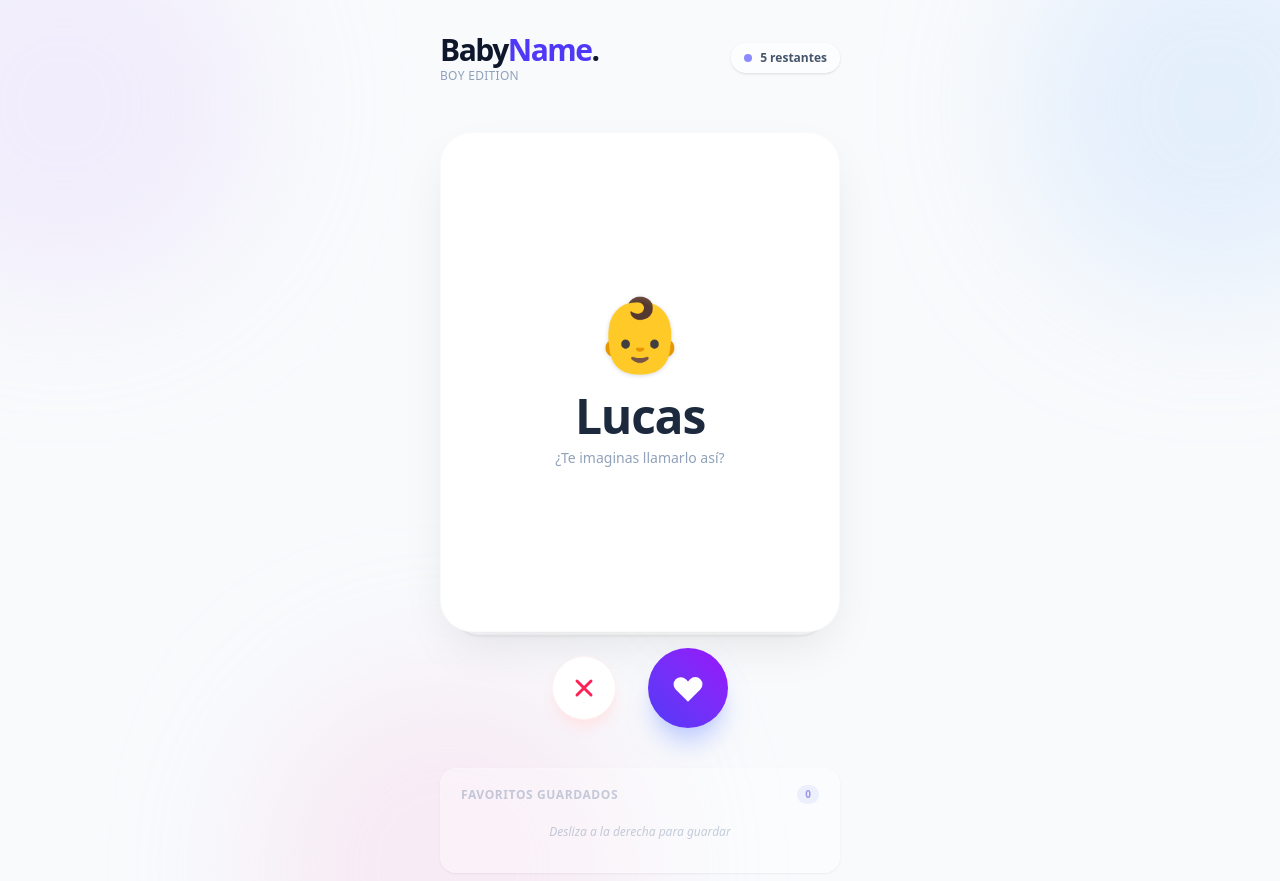
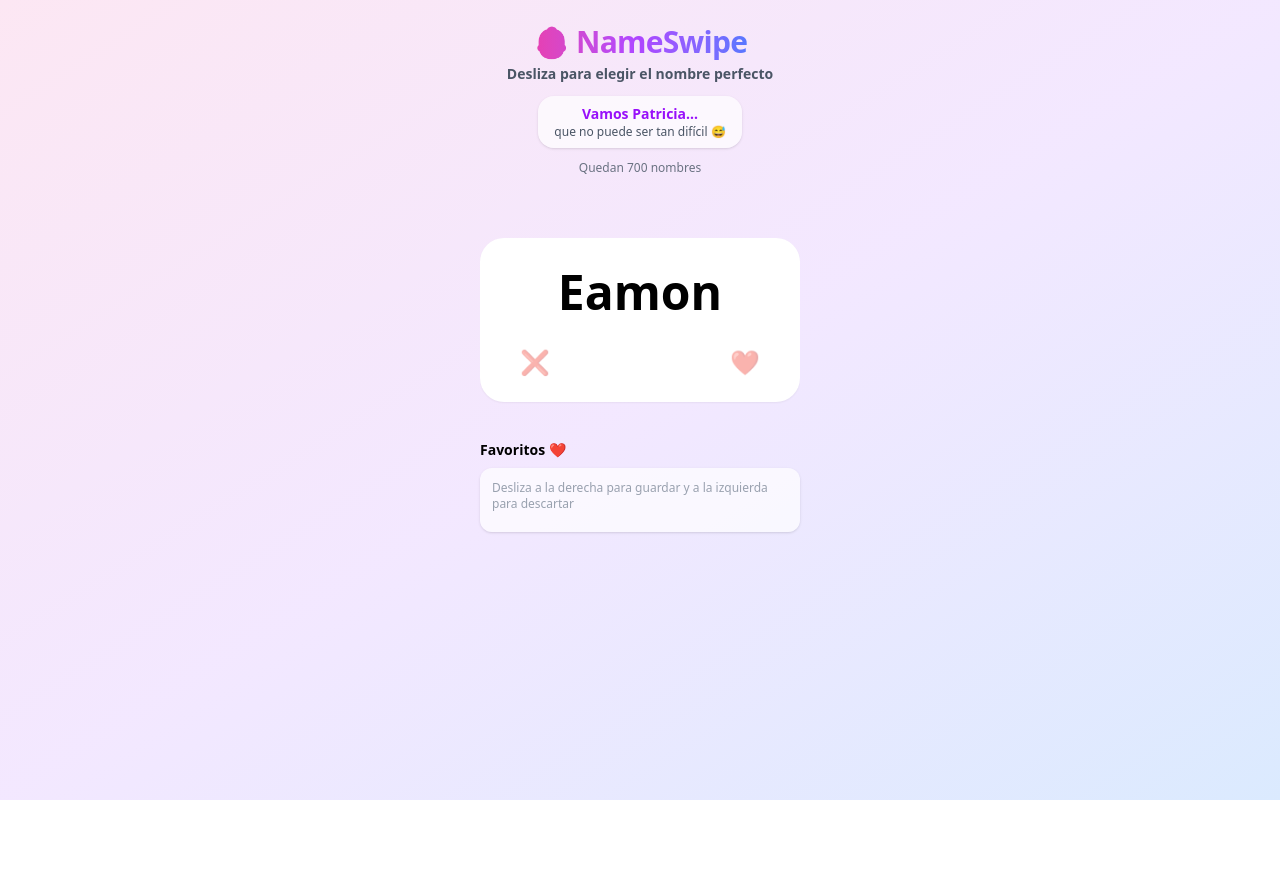
Before and after one commit to Sergiomsrs/name-game, a React (Vite) app: page / in a window 1280 px wide. After the commit the page ends 800 px from the top, so only its background shows below. Built offline with nearby package versions, Linux system fonts and the light colour scheme.

Commit message:
Revert "refactorizar lógica de manejo de acciones y mejorar la interfaz de usuario"
This reverts commit e9c0ed5e59fa06ce2f189761f8d8885e74161d8a.

```diff
--- a/src/App.jsx
+++ b/src/App.jsx
@@ -1,234 +1,172 @@
-import { useState } from "react";
-// import { NAMES } from "./data/names"; // Descomenta esto cuando lo integres
+import { useState } from "react"
+import { NAMES } from "./data/names" // ajusta la ruta si hace falta
 
 export const App = () => {
-  // Mock data para visualizarlo ahora (luego usa tu import NAMES)
-  const [availableNames, setAvailableNames] = useState([
-    { id: 1, name: "Lucas" },
-    { id: 2, name: "Mateo" },
-    { id: 3, name: "Enzo" },
-    { id: 4, name: "Leo" },
-    { id: 5, name: "Hugo" },
-  ]);
-  const [favorites, setFavorites] = useState([]);
+  /* ============================
+     STATE
+  ============================ */
+  const [availableNames, setAvailableNames] = useState(NAMES)
+  const [favorites, setFavorites] = useState([])
 
-  // Swipe state
-  const [startX, setStartX] = useState(null);
-  const [translateX, setTranslateX] = useState(0);
-  const [isAnimating, setIsAnimating] = useState(false);
+  // swipe state
+  const [startX, setStartX] = useState(null)
+  const [translateX, setTranslateX] = useState(0)
+  const [isAnimating, setIsAnimating] = useState(false)
 
-  const currentName = availableNames[0];
-  const nextName = availableNames[1]; // Para el efecto visual de "siguiente carta"
-  const SWIPE_THRESHOLD = 100;
+  const currentName = availableNames[0]
+  const SWIPE_THRESHOLD = 120
 
   /* ============================
-       LOGIC
+     ACTIONS
   ============================ */
-  const handleAction = (type) => {
-    setIsAnimating(true);
-    const direction = type === "like" ? 1 : -1;
-    const screenWidth = typeof window !== "undefined" ? window.innerWidth : 500;
+  const like = () => {
+    if (!currentName) return
+    setFavorites([...favorites, currentName])
+    setAvailableNames(availableNames.slice(1))
+  }
 
-    // Animación de salida más larga
-    setTranslateX(direction * (screenWidth + 100));
-
-    setTimeout(() => {
-      if (type === "like") {
-        setFavorites([currentName, ...favorites]);
+  const discard = () => {
+    if (!currentName) return
+    setAvailableNames(availableNames.slice(1))
   }
-      setAvailableNames((prev) => prev.slice(1));
-      resetCard();
-    }, 300);
-  };
-
-  const resetCard = () => {
-    setIsAnimating(false); // Desactivar transición para reset instantáneo
-    setTranslateX(0);
-    setStartX(null);
-  };
 
   /* ============================
      TOUCH HANDLERS
   ============================ */
   const handleTouchStart = (e) => {
-    setStartX(e.touches[0].clientX);
-    setIsAnimating(false);
-  };
+    setStartX(e.touches[0].clientX)
+    setIsAnimating(false)
+  }
 
   const handleTouchMove = (e) => {
-    if (startX === null) return;
-    const currentX = e.touches[0].clientX;
-    setTranslateX(currentX - startX);
-  };
+    if (startX === null) return
+    const currentX = e.touches[0].clientX
+    setTranslateX(currentX - startX)
+  }
 
   const handleTouchEnd = () => {
     if (Math.abs(translateX) > SWIPE_THRESHOLD) {
-      handleAction(translateX > 0 ? "like" : "discard");
+      setIsAnimating(true)
+
+      if (translateX > 0) {
+        // LIKE
+        setTranslateX(400)
+        setTimeout(() => {
+          like()
+          resetCard()
+        }, 300)
       } else {
-      setIsAnimating(true);
-      setTranslateX(0);
+        // DISCARD
+        setTranslateX(-400)
+        setTimeout(() => {
+          discard()
+          resetCard()
+        }, 300)
       }
-  };
+    } else {
+      // volver al centro
+      setIsAnimating(true)
+      setTranslateX(0)
+    }
+
+    setStartX(null)
+  }
+
+  const resetCard = () => {
+    setTranslateX(0)
+    setIsAnimating(false)
+  }
 
   /* ============================
-       UI HELPERS
+     UI
   ============================ */
-  const rotation = translateX / 15;
-  const likeOpacity = Math.min(translateX / (SWIPE_THRESHOLD * 0.8), 1);
-  const nopeOpacity = Math.min(Math.abs(translateX) / (SWIPE_THRESHOLD * 0.8), 1);
-
   return (
-    <div className="relative min-h-screen w-full overflow-hidden bg-[#F8FAFC] text-slate-800 font-sans selection:bg-indigo-100">
-
-      {/* FONDO DECORATIVO (Blobs de color) */}
-      <div className="absolute top-[-10%] left-[-10%] w-96 h-96 bg-purple-200 rounded-full mix-blend-multiply filter blur-3xl opacity-30 animate-blob"></div>
-      <div className="absolute top-[-10%] right-[-10%] w-96 h-96 bg-blue-200 rounded-full mix-blend-multiply filter blur-3xl opacity-30 animate-blob animation-delay-2000"></div>
-      <div className="absolute bottom-[-20%] left-[20%] w-96 h-96 bg-pink-200 rounded-full mix-blend-multiply filter blur-3xl opacity-30 animate-blob animation-delay-4000"></div>
-
-      <div className="relative z-10 flex flex-col items-center h-full min-h-screen max-w-md mx-auto px-6 py-6">
+    <div className="min-h-screen bg-linear-to-br from-pink-100 via-purple-100 to-blue-100 flex flex-col items-center  px-4 pt-6">
 
       {/* HEADER */}
-        <header className="w-full flex justify-between items-center mb-8 pt-2">
-          <div>
-            <h1 className="text-3xl font-extrabold tracking-tighter text-slate-900">
-              Baby<span className="text-indigo-600">Name</span>.
+      <header className="text-center mb-6">
+        <h1 className="text-3xl font-extrabold tracking-tight bg-linear-to-r from-pink-500 via-purple-500 to-blue-500 bg-clip-text text-transparent">
+          👶 NameSwipe
         </h1>
-            <p className="text-xs font-medium text-slate-400 tracking-wide uppercase">
-              Boy Edition
+
+        <p className="text-sm text-gray-600 mt-1 font-bold">
+          Desliza para elegir el nombre perfecto
+        </p>
+
+        {/* MENSAJE PERSONALIZADO*/}
+        <div className="mt-3 px-4 py-2 rounded-2xl bg-white/70 shadow-sm inline-block">
+          <p className="text-sm font-semibold text-purple-600">
+            Vamos Patricia…
+          </p>
+          <p className="text-xs text-gray-600">
+            que no puede ser tan difícil 😅
           </p>
         </div>
-          <div className="flex items-center gap-2 bg-white/60 backdrop-blur-sm border border-white/50 px-3 py-1.5 rounded-full shadow-sm">
-            <span className="w-2 h-2 rounded-full bg-indigo-500 animate-pulse"></span>
-            <span className="text-xs font-bold text-slate-600">
-              {availableNames.length} restantes
-            </span>
-          </div>
+
+        <p className="text-xs text-gray-500 mt-3">
+          Quedan {availableNames.length} nombres
+        </p>
       </header>
 
-        {/* ZONA DE CARTAS */}
-        <main className="flex-1 w-full flex items-center justify-center relative my-4">
-
-          {availableNames.length > 0 ? (
-            <div className="relative w-full aspect-[3/4] max-h-[500px]">
-
-              {/* CARTA TRASERA (Efecto de pila) - Solo visible si hay más nombres */}
-              {nextName && (
-                <div className="absolute inset-0 bg-white rounded-[32px] border border-slate-100 shadow-sm transform scale-95 translate-y-4 opacity-60 pointer-events-none flex flex-col items-center justify-center">
-                  <h2 className="text-4xl font-bold text-slate-300 blur-[2px]">{nextName.name}</h2>
-                </div>
-              )}
-
-              {/* CARTA PRINCIPAL (INTERACTIVA) */}
+      {/* CARD AREA */}
+      <main className="relative w-full max-w-xs flex items-center justify-center h-60 overflow-hidden">
+        {currentName ? (
           <div
             onTouchStart={handleTouchStart}
             onTouchMove={handleTouchMove}
             onTouchEnd={handleTouchEnd}
-                className={`
-                  absolute inset-0 bg-white rounded-[32px]
-                  shadow-[0_20px_50px_-12px_rgba(0,0,0,0.1)]
-                  border border-slate-50
-                  flex flex-col items-center justify-center
-                  cursor-grab active:cursor-grabbing touch-none
-                  ${isAnimating ? "transition-transform duration-300 ease-out" : ""}
+            className={`bg-white w-full rounded-3xl shadow-xs p-6 text-center flex flex-col justify-between items-center
+              ${isAnimating ? "transition-transform duration-300" : ""}
             `}
             style={{
-                  transform: `translateX(${translateX}px) rotate(${rotation}deg)`,
+              transform: `translateX(${translateX}px) rotate(${translateX / 20}deg)`,
+              overflow: "hidden",
             }}
           >
-                {/* SELLOS VISUALES AL DESLIZAR */}
-                {translateX > 0 && (
-                  <div
-                    className="absolute top-8 left-8 border-4 border-emerald-500 text-emerald-500 text-2xl font-black px-4 py-1 rounded-lg uppercase tracking-widest -rotate-12 z-20"
-                    style={{ opacity: likeOpacity }}
-                  >
-                    GUSTA
-                  </div>
-                )}
-                {translateX < 0 && (
-                  <div
-                    className="absolute top-8 right-8 border-4 border-rose-500 text-rose-500 text-2xl font-black px-4 py-1 rounded-lg uppercase tracking-widest rotate-12 z-20"
-                    style={{ opacity: nopeOpacity }}
-                  >
-                    NOPE
-                  </div>
-                )}
-
-                {/* CONTENIDO DE LA CARTA */}
-                <div className="pointer-events-none text-center p-6">
-                  <div className="text-7xl mb-6 filter drop-shadow-sm">👶</div>
-                  <h2 className="text-5xl font-black text-slate-800 tracking-tight mb-2">
+            <h2 className="text-5xl font-bold leading-tight wrap-break-words px-2 text-center">
               {currentName.name}
             </h2>
-                  <p className="text-slate-400 font-medium text-sm">
-                    ¿Te imaginas llamarlo así?
-                  </p>
-                </div>
+
+            {/* SWIPE HINTS */}
+            <div className="flex justify-between mt-6 text-2xl opacity-40 w-full px-4">
+              <span>❌</span>
+              <span>❤️</span>
             </div>
           </div>
         ) : (
-            /* ESTADO VACÍO */
-            <div className="text-center p-10 bg-white/50 backdrop-blur-md rounded-3xl border border-white/50 shadow-sm animate-in zoom-in duration-500">
-              <div className="text-6xl mb-4">🎉</div>
-              <h3 className="text-2xl font-bold text-slate-800 mb-2">¡Lista completada!</h3>
-              <p className="text-slate-500 text-sm">
-                Has revisado los 1000 nombres.<br />Revisa tus favoritos abajo.
+          <div className="text-center text-gray-500">
+            <p className="text-lg font-semibold">
+              🎉 No quedan más nombres
+            </p>
+            <p className="text-sm mt-1">
+              Has revisado todos los nombres
             </p>
           </div>
         )}
       </main>
 
-        {/* BOTONES DE ACCIÓN (Más claros y elegantes) */}
-        <div className="flex items-center justify-center gap-8 w-full mb-6">
-          <button
-            onClick={() => handleAction("discard")}
-            disabled={!currentName}
-            className="group relative flex items-center justify-center w-16 h-16 bg-white rounded-full shadow-lg shadow-rose-100 border border-rose-50 text-rose-500 transition-all active:scale-90 hover:scale-105 hover:bg-rose-50 disabled:opacity-50"
-            aria-label="Descartar nombre"
-          >
-            <svg xmlns="http://www.w3.org/2000/svg" className="h-7 w-7 transition-transform group-hover:-rotate-12" fill="none" viewBox="0 0 24 24" stroke="currentColor" strokeWidth={2.5}>
-              <path strokeLinecap="round" strokeLinejoin="round" d="M6 18L18 6M6 6l12 12" />
-            </svg>
-          </button>
+      {/* FAVORITES */}
+      <section className="w-full max-w-xs mt-0 mb-6 shrink-0">
+        <h3 className="text-sm font-semibold mb-2">
+          Favoritos ❤️
+        </h3>
 
-          <button
-            onClick={() => handleAction("like")}
-            disabled={!currentName}
-            className="group relative flex items-center justify-center w-20 h-20 bg-gradient-to-tr from-indigo-600 to-purple-600 rounded-full shadow-xl shadow-indigo-200 text-white transition-all active:scale-90 hover:scale-105 hover:shadow-indigo-300 disabled:opacity-50"
-            aria-label="Guardar nombre"
-          >
-            <svg xmlns="http://www.w3.org/2000/svg" className="h-9 w-9 transition-transform group-hover:scale-110" viewBox="0 0 20 20" fill="currentColor">
-              <path fillRule="evenodd" d="M3.172 5.172a4 4 0 015.656 0L10 6.343l1.172-1.171a4 4 0 115.656 5.656L10 17.657l-6.828-6.829a4 4 0 010-5.656z" clipRule="evenodd" />
-            </svg>
-          </button>
-        </div>
-
-        {/* FAVORITOS (Drawer Inferior) */}
-        <div className={`w-full transition-all duration-500 ${favorites.length > 0 ? 'opacity-100 translate-y-0' : 'opacity-50 translate-y-4'}`}>
-          <div className="bg-white/70 backdrop-blur-md rounded-2xl p-4 border border-white/50 shadow-sm">
-            <div className="flex items-center justify-between mb-3 px-1">
-              <h3 className="text-xs font-bold uppercase tracking-wider text-slate-400">Favoritos guardados</h3>
-              <span className="bg-indigo-100 text-indigo-700 text-[10px] font-bold px-2 py-0.5 rounded-full">
-                {favorites.length}
-              </span>
-            </div>
-
-            <div className="flex gap-2 overflow-x-auto pb-2 scrollbar-hide">
+        <div className="bg-white/70 rounded-xl shadow p-3 min-h-16">
           {favorites.length === 0 ? (
-                <p className="text-xs text-slate-400 w-full text-center italic py-2">
-                  Desliza a la derecha para guardar
+            <p className="text-gray-400 text-xs">
+              Desliza a la derecha para guardar y a la izquierda para descartar
             </p>
           ) : (
-                favorites.map((fav, i) => (
-                  <div key={`${fav.id}-${i}`} className="flex-shrink-0 bg-white border border-indigo-50 px-3 py-2 rounded-xl shadow-sm animate-in slide-in-from-bottom-2 fade-in duration-300">
-                    <span className="text-sm font-bold text-slate-700">{fav.name}</span>
-                  </div>
-                ))
+            <ul className="space-y-1">
+              {favorites.map((n) => (
+                <li key={n.id} className="text-sm font-medium">
+                  {n.name}
+                </li>
+              ))}
+            </ul>
           )}
         </div>
+      </section>
     </div>
-        </div>
-
-      </div>
-    </div>
-  );
-};
+  )
+}
```
Lines whose indentation alone changed are shown as unchanged.
